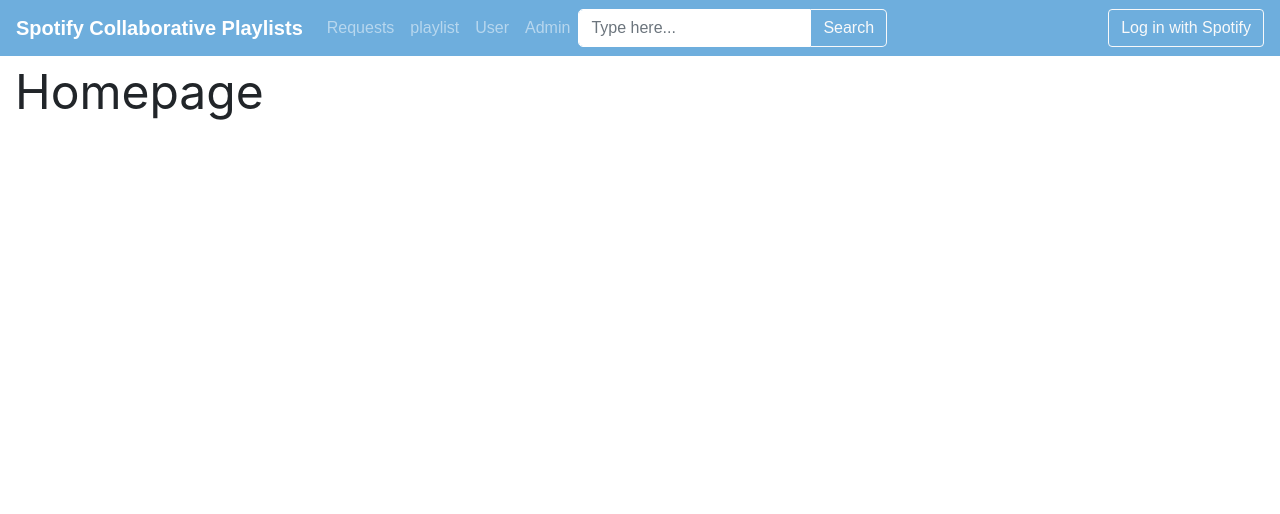
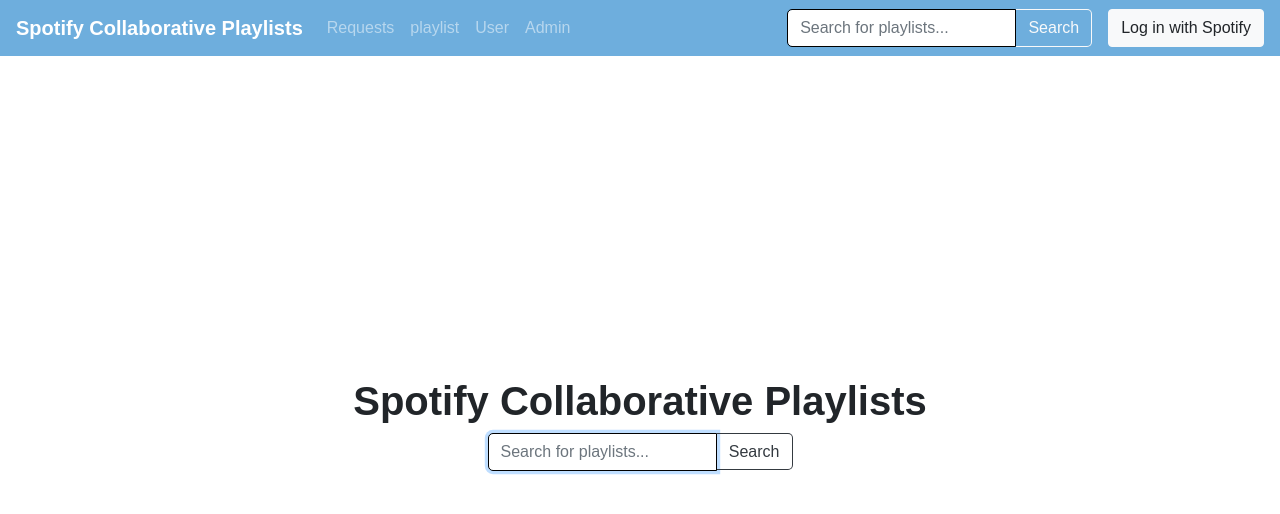
Before and after one commit to apradhan12/spotify-collaborative-playlists, a React (Create React App) app: page /#/ in a window 1280 px wide. Shown: the top 514 px of the page. Built offline with nearby package versions, Linux system fonts and the light colour scheme; a web font is replaced by a local one.

Commit message:
playlist search feature

```diff
--- a/src/common/components/CustomNavbar.tsx
+++ b/src/common/components/CustomNavbar.tsx
@@ -1,5 +1,6 @@
 import React from 'react'
 import {Navbar, Form, FormControl, Button, Nav} from 'react-bootstrap'
+import PlaylistSearchBar from './PlaylistSearchBar'
 
 interface CustomNavbarProps {
     loggedIn: boolean;
@@ -26,17 +27,14 @@
                     <Nav.Link href="#playlist/abc/admins">
                         Admin
                     </Nav.Link>
-                    <Form inline>
-                        <FormControl type="text" placeholder="Type here..." style={{borderRadius: "5px 0px 0px 5px", borderColor: "white"}} />
-                        <Button variant="outline-light" style={{borderRadius: "0px 5px 5px 0px", borderLeft: "none"}}>Search</Button>
-                    </Form>
                 </Nav>
+                <PlaylistSearchBar placeholder="Search for playlists..." />
                 {
                     this.props.loggedIn ?
                         <Navbar.Text>
                             Logged in as {this.props.displayName}
                         </Navbar.Text> :
-                        <Button variant="outline-light">
+                        <Button variant="light">
                             Log in with Spotify
                         </Button>
                 }
--- /dev/null
+++ b/src/common/components/PlaylistSearchBar.tsx
@@ -0,0 +1,94 @@
+import React, { ChangeEvent, Component } from 'react'
+import { Form, FormControl, Table, Button } from 'react-bootstrap';
+import { playlistMap } from '../data';
+
+
+interface Props {
+  placeholder: string;
+  dark?: boolean;
+}
+
+interface State {
+  searchQuery: string;
+  selectedPlaylistId: string;
+  searchFocused: boolean;
+}
+
+export default class PlaylistSearchBar extends Component<Props, State>  {
+
+  constructor(props: Props) {
+    super(props);
+
+    this.state = {
+      searchQuery: "",
+      selectedPlaylistId: "",
+      searchFocused: false
+    }
+
+    this.updateSearchQuery = this.updateSearchQuery.bind(this);
+    this.navigateToSelectedPlaylist = this.navigateToSelectedPlaylist.bind(this);
+  }
+
+  updateSearchQuery(event: ChangeEvent<HTMLInputElement>) {
+    this.setState({
+        searchQuery: event.target.value
+    });
+  }
+
+  navigateToSelectedPlaylist() {
+    if (this.state.selectedPlaylistId) {
+      window.location.href = `#/playlist/${this.state.selectedPlaylistId}`
+      this.setState({
+        searchQuery: "",
+        selectedPlaylistId: "",
+      })
+    }
+
+  }
+
+  render() {
+    return (
+      <Form className="d-flex mx-3" style={{width: "305px"}} onFocus={() => {this.setState({})}}>
+        <FormControl
+                autoFocus
+                style={{borderRadius: "5px 0px 0px 5px", borderColor: "black"}}
+                placeholder={this.props.placeholder}
+                value={this.state.searchQuery}
+                onChange={this.updateSearchQuery}
+            />
+            {
+                (this.state.searchQuery && (!this.state.selectedPlaylistId || this.state.searchFocused)) ?
+                    (
+                        <Table className="w-auto" style={{position: "fixed", backgroundColor: "white", marginTop: "35px", zIndex: 1000, border: "lightgray 2px solid", borderRadius: "0px 0px 5px 5px"}}>
+                            <thead>
+                            <tr>
+                                <th>Title</th>
+                                <th>Creator</th>
+                            </tr>
+                            </thead>
+                            <tbody>
+                            {
+                                Array.from(Object.entries(playlistMap))
+                                    .filter(([_, playlist]) =>
+                                        playlist.title.toLowerCase().includes(this.state.searchQuery.toLowerCase()))
+                                    .map(([_, playlist]) => (
+                                        <tr className="dropdown-item"
+                                            role="button"
+                                            style={{display: "table-row"}}
+                                            onClick={() => { this.setState({selectedPlaylistId: playlist.id, searchFocused: false, searchQuery: playlist.title}); }}
+                                        >
+                                            <td>{playlist.title}</td>
+                                            <td>{playlist.creator}</td>
+                                        </tr>
+                                    ))
+                            }
+                            </tbody>
+                        </Table>
+                    )
+                    : ""
+            }
+        <Button onClick={this.navigateToSelectedPlaylist} variant={this.props.dark ? "outline-dark" : "outline-light"} style={{borderRadius: "0px 5px 5px 0px", borderLeft: "none", height: "98%"}}>Search</Button>
+    </Form>
+    )
+  }
+}
--- a/src/pages/homepage/index.tsx
+++ b/src/pages/homepage/index.tsx
@@ -1,10 +1,25 @@
 import React from 'react'
+import { Col, Container, Row } from 'react-bootstrap';
+import PlaylistSearchBar from '../../common/components/PlaylistSearchBar';
 
 class Homepage extends React.Component {
+
+
     render() {
-        return <div style={{fontSize: "48px"}}>
-            Homepage
-        </div>
+        return (
+            <Container className="museo-300">
+                <Row>
+                    <Col className="text-center d-flex flex-column justify-content-center align-items-center" style={{height: "92vh"}}>
+
+                            <h1 className="museo-display-black">
+                                Spotify Collaborative Playlists
+                            </h1>
+                            <PlaylistSearchBar placeholder="Search for playlists..." dark={true}/>
+
+                    </Col>
+                </Row>
+            </Container>
+        )
     }
 }
 
--- a/src/pages/playlist/index.tsx
+++ b/src/pages/playlist/index.tsx
@@ -27,17 +27,17 @@
                         <p className="museo-display-light m-0">Playlist</p>
                         <h1 className="museo-display-black">{playlist.title}</h1>
                         <p className="museo-300">Created by <Link to={`/user/${creator.username}`}>{creator.displayName}</Link> &bull; {songs.length} songs, {secondsToHoursString(sum(songs.map(song => song.duration)))}</p>
-                        <Button className="museo-300">Share</Button>
+                        <Button variant="outline-primary" className="museo-300">Share</Button>
                     </Col>
-                    <Col xs={4}>
+                    <Col xs={4} className="text-right">
                         <Link to={`/playlist/${playlist.id}/requests`}>
-                            <Button className="museo-300 mb-2">Request to add a song</Button><br />
+                            <Button variant="outline-primary" className="museo-300 mb-2">Request to add a song</Button><br />
                         </Link>
                         <Link to={`/playlist/${playlist.id}/requests`}>
-                            <Button className="museo-300 mb-2">Request to remove a song</Button><br />
+                            <Button variant="outline-danger" className="museo-300 mb-2">Request to remove a song</Button><br />
                         </Link>
                         <Link to={`/playlist/${playlist.id}/requests`}>
-                            <Button className="museo-300 mb-2">View song requests</Button><br />
+                            <Button variant="outline-secondary" className="museo-300 mb-2">View song requests</Button><br />
                         </Link>
                     </Col>
                 </Row>
--- a/src/pages/requests/index.tsx
+++ b/src/pages/requests/index.tsx
@@ -46,7 +46,7 @@
                             <td>2021-03-30</td>
                             <td>{secondsToMinutesString(request.song.duration)}</td>
                             <td>{request.usersVoted.length}</td>
-                            <td><Button>Vote for request</Button></td>
+                            <td><Button variant="outline-primary">Vote for request</Button></td>
                         </tr>
                     ))
                 }
@@ -90,29 +90,33 @@
         const playlist = playlistMap[this.props.match.params.playlistId];
         const creator = userMap[playlist.creator];
         return (
-            <Container>
-                <Row className="my-4">
+            <Container className="museo-300">
+                <Row className="mt-4">
+                    <Col xs={12}>
+                        <Link to={`/playlist/${playlist.id}`}>&#8592; Go back to playlist</Link>
+                    </Col>
+                </Row>
+                <Row className="mb-4">
                     <Col xs={8}>
-                        <Link to={`/playlist/${playlist.id}`}>&#8592; Go back to playlist</Link><br />
-                        <h1>Song Requests</h1>
+                        <h1 className="museo-display-black">Song Requests</h1>
                         Playlist: <Link to={`/playlist/${playlist.id}`}>{playlist.title}</Link> by <Link to={`/user/${creator.username}`}>{creator.displayName}</Link>
                     </Col>
-                    <Col xs={4}>
-                        <Button className="museo-300 mb-2" onClick={this.handleModalShowHide}>Request to add a song</Button><br />
+                    <Col xs={4} className="text-right">
+                        <Button variant="outline-primary" className="museo-300 mb-2" onClick={this.handleModalShowHide}>Request to add a song</Button><br />
                         <Link to={`/playlist/${playlist.id}/requests`}>
-                            <Button className="museo-300 mb-2">Request to remove a song</Button><br />
+                            <Button variant="outline-danger" className="museo-300 mb-2">Request to remove a song</Button><br />
                         </Link>
                     </Col>
                 </Row>
-                <Row>
+                <Row className="mb-4">
                     <Col>
-                        <h2>Requests to add songs</h2>
+                        <h2 className="museo-display-light">Add Song Requests</h2>
                         <RequestsTable requests={playlist.addRequests} />
                     </Col>
                 </Row>
-                <Row>
+                <Row className="mb-4">
                     <Col>
-                        <h2>Requests to remove songs</h2>
+                        <h2 className="museo-display-light">Remove Song Requests</h2>
                         <RequestsTable requests={playlist.removeRequests} />
                     </Col>
                 </Row>
```
